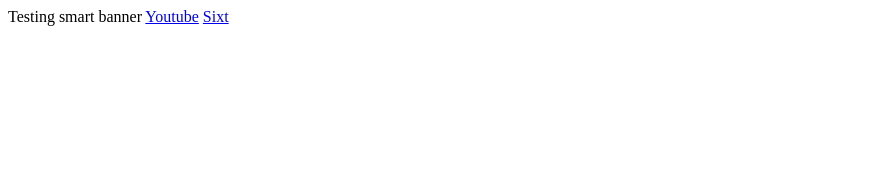
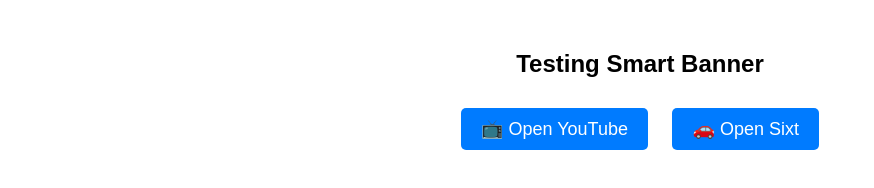
Before and after one commit to antonshpylenia/testtign, a plain HTML site: page index.html in a window 1280 px wide. Shown: the whole page, without its empty margins (0-874 px from the left). Drawn offline with Linux system fonts and the light colour scheme.

Commit message:
Update index.html

```diff
--- a/index.html
+++ b/index.html
@@ -2,14 +2,36 @@
 <html lang="en">
 <head>
     <meta charset="UTF-8">
-    <title>Title</title>
-
+    <meta name="viewport" content="width=device-width, initial-scale=1.0">
+    <title>Smart Banner Test</title>
+    <style>
+        body {
+            font-family: Arial, sans-serif;
+            text-align: center;
+            margin: 50px;
+        }
+        a {
+            display: inline-block;
+            text-decoration: none;
+            background-color: #007bff;
+            color: white;
+            padding: 10px 20px;
+            border-radius: 5px;
+            margin: 10px;
+            font-size: 18px;
+            transition: background-color 0.3s;
+        }
+        a:hover {
+            background-color: #0056b3;
+        }
+    </style>
 </head>
 <body>
-Testing smart banner
 
-    <a href="./youtube.html" >Youtube</a>
-        <a href="./sixt.html" >Sixt</a>
+    <h2>Testing Smart Banner</h2>
+
+    <a href="./youtube.html">📺 Open YouTube</a>
+    <a href="./sixt.html">🚗 Open Sixt</a>
 
 </body>
 </html>
```
